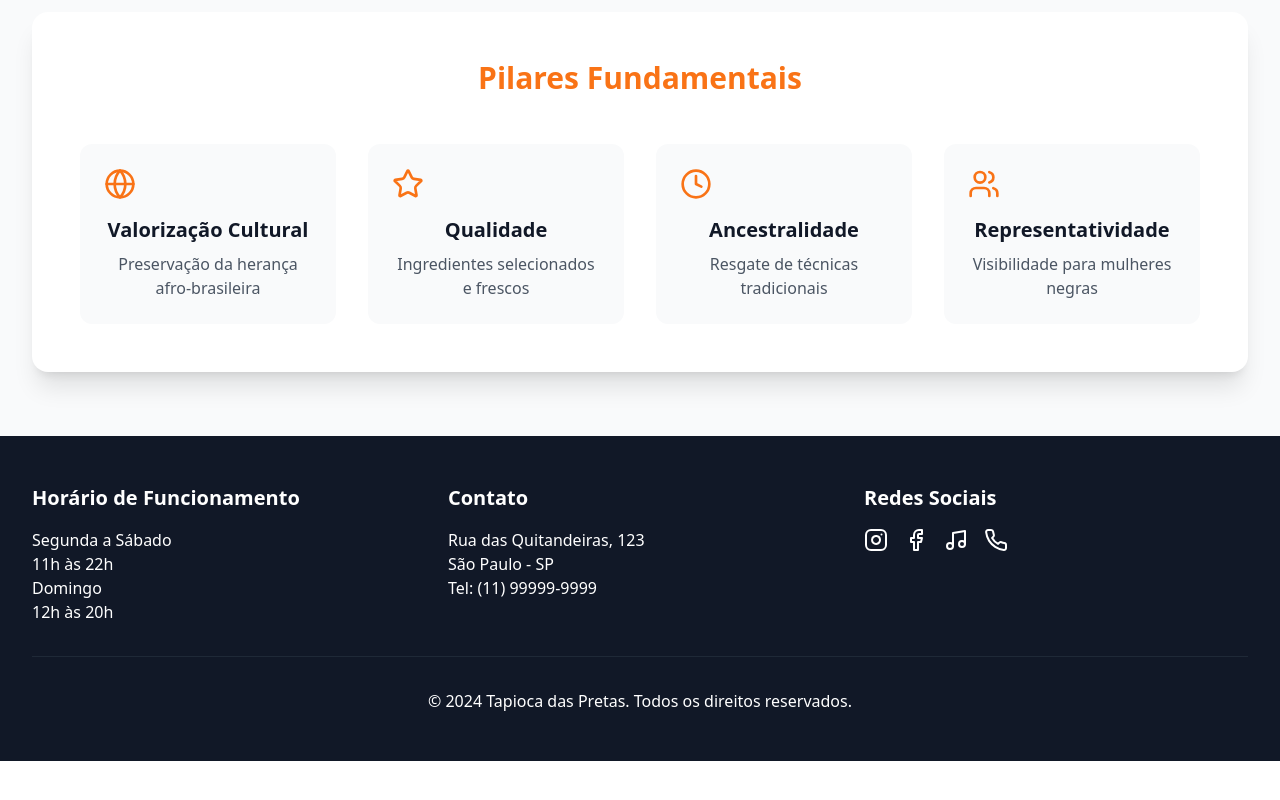
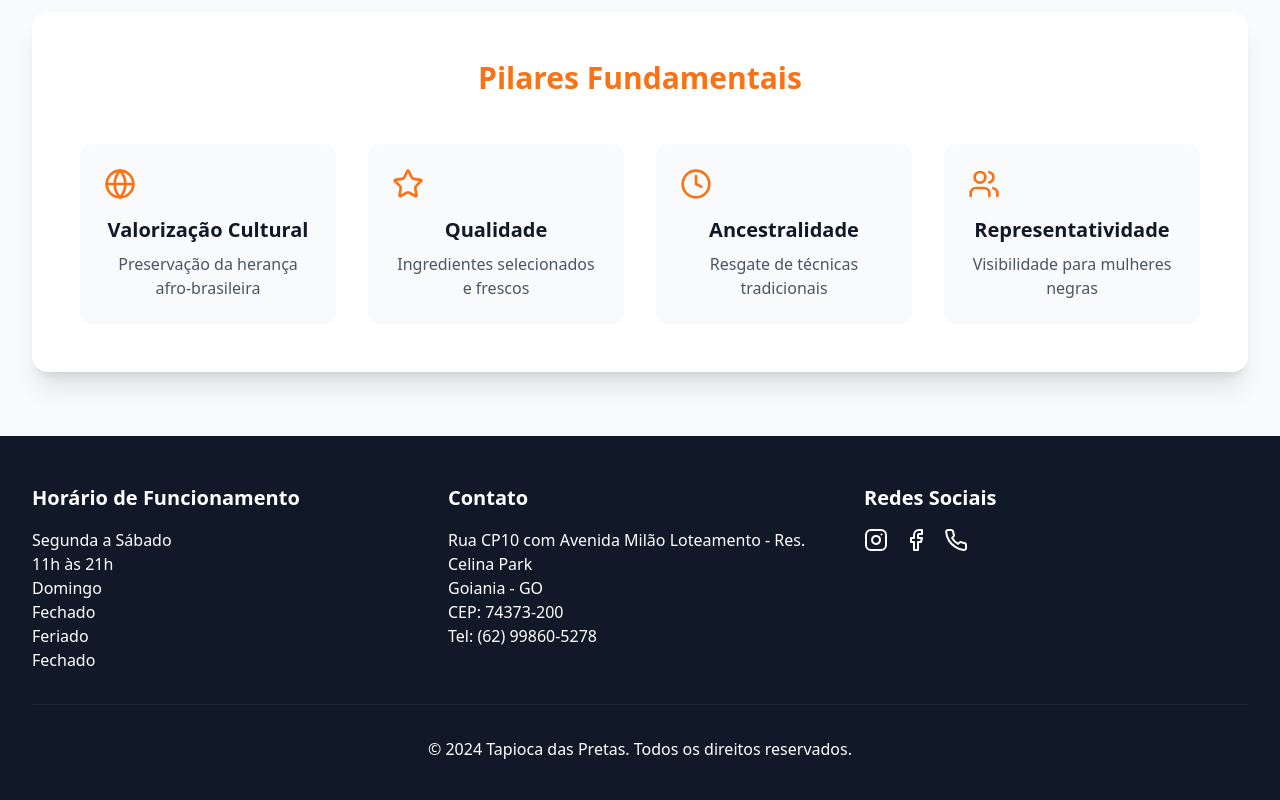
Before and after one commit to Dev-Zero64/tapioca-das-pretas, a React (Vite) app: page /nossa-historia in a window 1280 px wide. Shown: the part 872-1672 px from the top of the page. Before the commit the page ends 1633 px from the top, so only its background shows below. Built offline with nearby package versions, Linux system fonts and the light colour scheme.

Commit message:
Atualiza informações de contato e horários no rodapé e na página de contato

```diff
--- a/src/components/Footer.tsx
+++ b/src/components/Footer.tsx
@@ -8,31 +8,31 @@ export const Footer = () => {
           <div>
             <h3 className="text-xl font-bold mb-4">Horário de Funcionamento</h3>
             <p>Segunda a Sábado</p>
-            <p>11h às 22h</p>
+            <p>11h às 21h</p>
             <p>Domingo</p>
-            <p>12h às 20h</p>
+            <p>Fechado</p>
+            <p>Feriado</p>
+            <p>Fechado</p>
           </div>
 
           <div>
             <h3 className="text-xl font-bold mb-4">Contato</h3>
-            <p>Rua das Quitandeiras, 123</p>
-            <p>São Paulo - SP</p>
-            <p>Tel: (11) 99999-9999</p>
+            <p>Rua CP10 com Avenida Milão Loteamento - Res. Celina Park</p>
+            <p>Goiania - GO</p>
+            <p>CEP: 74373-200</p>
+            <p>Tel: (62) 99860-5278</p>
           </div>
 
           <div>
             <h3 className="text-xl font-bold mb-4">Redes Sociais</h3>
             <div className="flex space-x-4">
-              <a href="#" className="hover:text-brand-orange">
+              <a href="https://www.instagram.com/tapiocadaspretas" className="hover:text-brand-orange">
                 <Instagram size={24} />
               </a>
-              <a href="#" className="hover:text-brand-orange">
+              <a href="https://www.facebook.com/tapiocadaspretas" className="hover:text-brand-orange">
                 <Facebook size={24} />
               </a>
-              <a href="#" className="hover:text-brand-orange">
-                <Music size={24} />
-              </a>
-              <a href="#" className="hover:text-brand-orange">
+              <a href="https://wa.me/556298605278" className="hover:text-brand-orange">
                 <Phone size={24} />
               </a>
             </div>
--- a/src/pages/Contact.tsx
+++ b/src/pages/Contact.tsx
@@ -70,7 +70,7 @@ export const Contact = () => {
                 href="mailto:contato@tapiocadaspretas.com.br"
                 className="hover:text-brand-terra transition-colors break-all"
               >
-                contato@tapiocadaspretas.com.br
+                rh.tapiocadaspretas@gmail.com
               </a>
             </ContactInfoCard>
 
@@ -118,7 +118,7 @@ export const Contact = () => {
                     Faça seu pedido diretamente pelo nosso WhatsApp
                   </p>
                   <a
-                    href="https://wa.me/5511999999999"
+                    href="https://wa.me/556298605278"
                     target="_blank"
                     rel="noopener noreferrer"
                     className="inline-flex items-center bg-green-600 text-white px-6 py-2 rounded-full hover:bg-green-700 transition-colors"
@@ -132,7 +132,7 @@ export const Contact = () => {
             {/* Mapa */}
             <div className="aspect-video bg-gray-200 rounded-xl overflow-hidden shadow-sm">
               <iframe
-                src="https://www.google.com/maps/embed?pb=!1m18!1m12!1m3!1d3657.650847733444!2d-46.6335833!3d-23.5488083!2m3!1f0!2f0!3f0!3m2!1i1024!2i768!4f13.1!3m3!1m2!1s0x0%3A0x0!2zMjPCsDMyJzU1LjciUyA0NsKwMzgnMDEuMiJX!5e0!3m2!1spt-BR!2sbr!4v1234567890123"
+                src="https://www.google.com/maps/embed?pb=!1m18!1m12!1m3!1d3821.3509810821183!2d-49.3224467!3d-16.7093304!2m3!1f0!2f0!3f0!3m2!1i1024!2i768!4f13.1!3m3!1m2!1s0x935ef2842b30d903%3A0x9909d0107f44d75c!2sTapioca%20das%20Pretas%20-%20Eldorado!5e0!3m2!1spt-BR!2sbr!4v1737949787475!5m2!1spt-BR!2sbr"
                 width="100%"
                 height="100%"
                 loading="lazy"
--- a/src/pages/History.tsx
+++ b/src/pages/History.tsx
@@ -13,13 +13,13 @@ import {
 // Timeline atualizada com ícones do Lucide
 const timeline = [
   {
-    year: "2020",
+    year: "2015",
     title: "Fundação",
     description: "Nascimento do projeto em uma pequena cozinha comunitária",
     icon: <HistoryIcon className="text-brand-orange w-6 h-6" />
   },
   {
-    year: "2021",
+    year: "2018",
     title: "Primeiro Espaço Físico",
     description: "Inauguração do nosso primeiro ponto fixo no centro da cidade",
     icon: <Utensils className="text-brand-terra w-6 h-6" />
--- a/src/pages/Menu.tsx
+++ b/src/pages/Menu.tsx
@@ -25,6 +25,7 @@ const menuCategories = [
         price: 20.00,
         tags: ["vegetariano"]
       }
+
     ]
   },
   {
```
